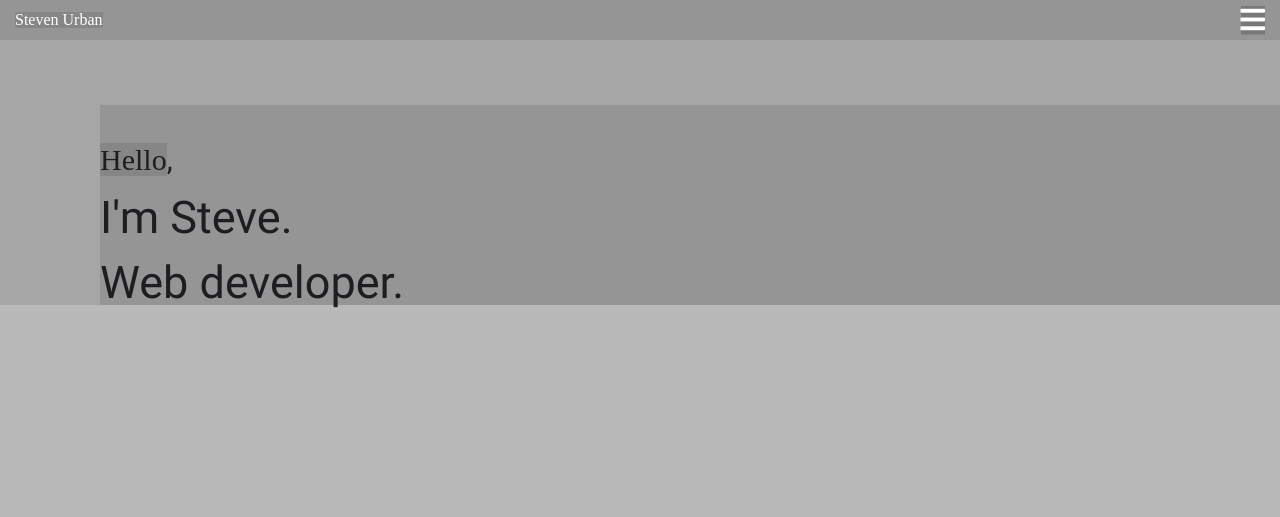
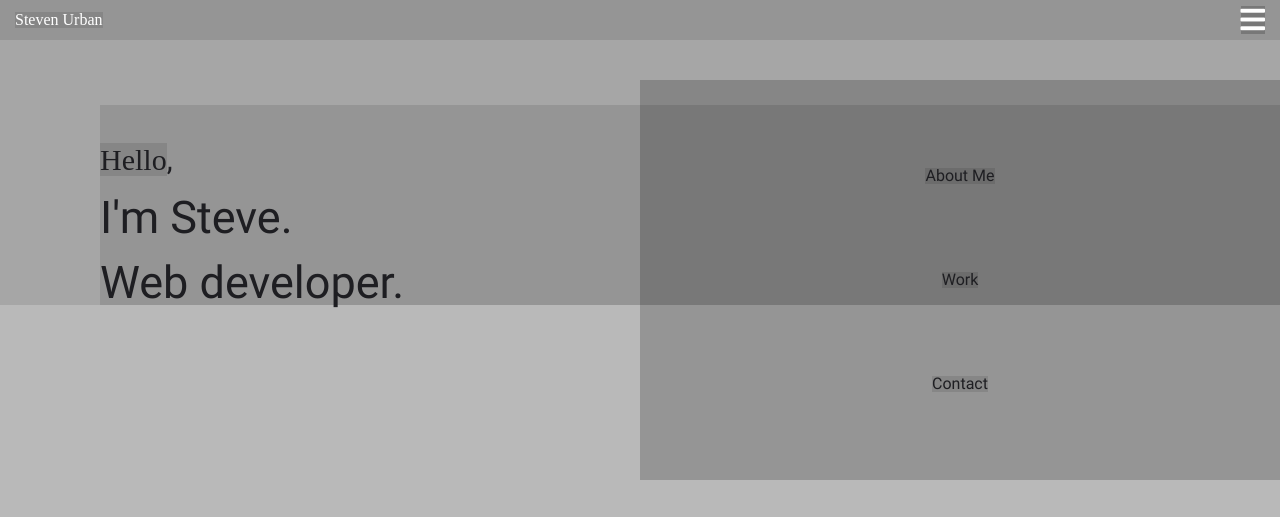
Before and after one commit to nabrus/nabrus.github.io, a plain HTML site: page index.html in a window 1280 px wide. Shown: the top 517 px of the page. Drawn offline with Linux system fonts and the light colour scheme; a web font is replaced by a local one.

Commit message:
add dropdown list

```diff
--- a/index.html
+++ b/index.html
@@ -9,6 +9,7 @@
     <link rel="stylesheet" href="https://use.fontawesome.com/releases/v5.8.1/css/all.css" integrity="sha384-50oBUHEmvpQ+1lW4y57PTFmhCaXp0ML5d60M1M7uH2+nqUivzIebhndOJK28anvf" crossorigin="anonymous">
     <title>SJUrban</title>
   </head>
+
   <body>
 
 
@@ -25,6 +26,14 @@
         </ul>
       </nav>
     </header>
+
+    <div class="dropdown">
+      <ul>
+        <li>About Me</li>
+        <li>Work</li>
+        <li>Contact</li>
+      </ul>
+    </div>
 
 
 
--- a/resources/css/style.css
+++ b/resources/css/style.css
@@ -102,11 +102,33 @@ nav {
   font-family: 'IBM Plex Mono';
 }
 
-li:nth-child(2) {
+.fa-bars {
   font-size: 2.8rem;
 }
 
 header nav ul {
+  align-items: center;
+}
+
+
+
+
+
+/*---------------------------
+  #DROP DOWN
+---------------------------*/
+.dropdown {
+  position: absolute;
+  top: 10%;
+  left: 50%;
+}
+
+.dropdown ul {
+  height: 50vh;
+  width: 50vw;
+  display: flex;
+  flex-direction: column;
+  justify-content: space-evenly;
   align-items: center;
 }
 
```
